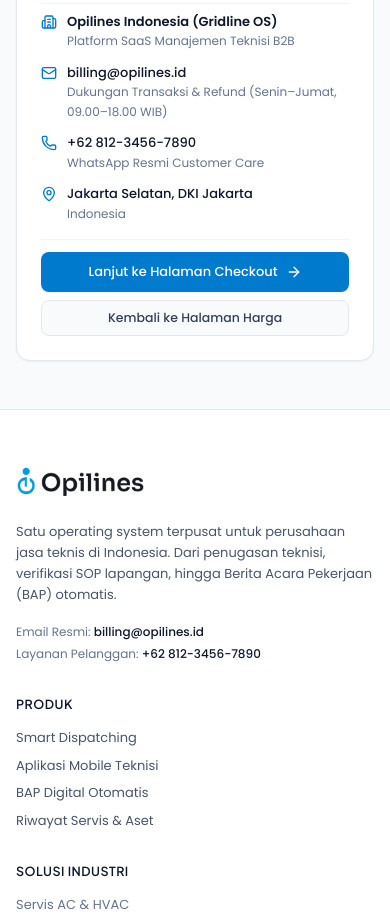
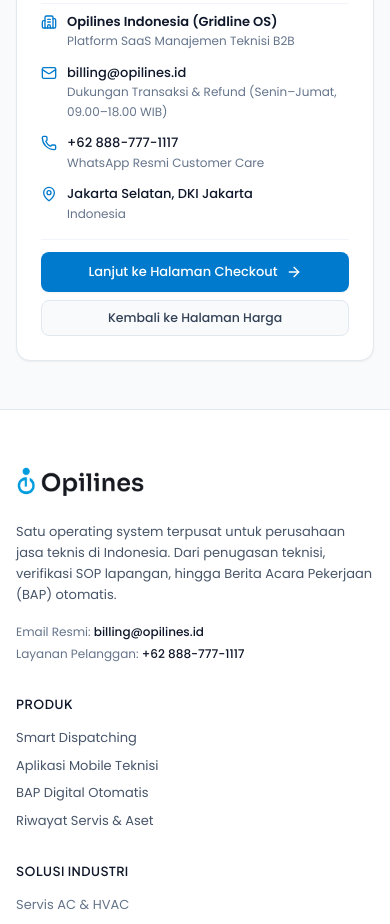
Before and after one commit to ADITYAzin/gridline-os, a Next.js app: page /terms in a window 390 px wide. Shown: the part 4180-5104 px from the top of the page. Built offline with nearby package versions, Linux system fonts and the light colour scheme.

Commit message:
change: number-phone

```diff
--- a/app/(marketing)/checkout/checkout-client.tsx
+++ b/app/(marketing)/checkout/checkout-client.tsx
@@ -449,7 +449,6 @@ export function CheckoutClient() {
             <ShieldCheck className="h-4 w-4 text-[#007ACC] shrink-0" />
             <div>
               <span className="font-semibold block leading-tight">Midtrans Secure Checkout</span>
-              <span className="text-[11px] text-[#475569]">Enkripsi TLS 256-Bit & PCI-DSS Level 1</span>
             </div>
           </div>
         </div>
--- a/app/(marketing)/terms/page.tsx
+++ b/app/(marketing)/terms/page.tsx
@@ -295,7 +295,7 @@ export default function TermsAndConditionsPage() {
                 <div className="flex items-start gap-2.5">
                   <Phone className="h-4 w-4 text-[#007ACC] shrink-0 mt-0.5" />
                   <div>
-                    <span className="font-medium text-[#0F172A] block">+62 812-3456-7890</span>
+                    <span className="font-medium text-[#0F172A] block">+62 888-777-1117</span>
                     <span className="text-[12px] text-[#64748B]">WhatsApp Resmi Customer Care</span>
                   </div>
                 </div>
--- a/components/marketing/footer.tsx
+++ b/components/marketing/footer.tsx
@@ -22,7 +22,7 @@ export function MarketingFooter() {
             </p>
             <div className="pt-1 text-[12px] text-[#64748B] space-y-1">
               <p>Email Resmi: <span className="font-medium text-[#0F172A]">billing@opilines.id</span></p>
-              <p>Layanan Pelanggan: <span className="font-medium text-[#0F172A]">+62 812-3456-7890</span></p>
+              <p>Layanan Pelanggan: <span className="font-medium text-[#0F172A]">+62 888-777-1117</span></p>
             </div>
           </div>
 
```
